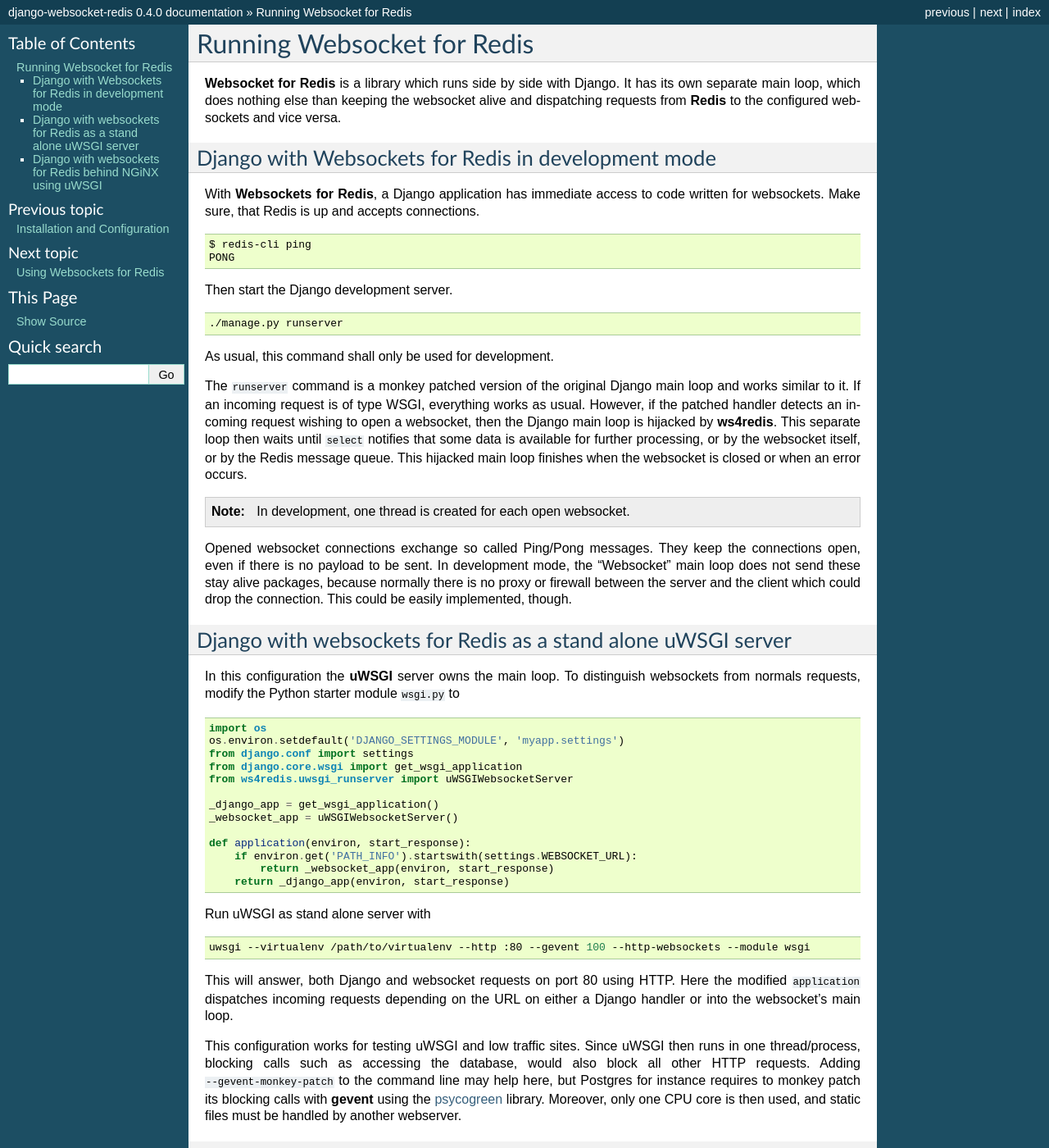
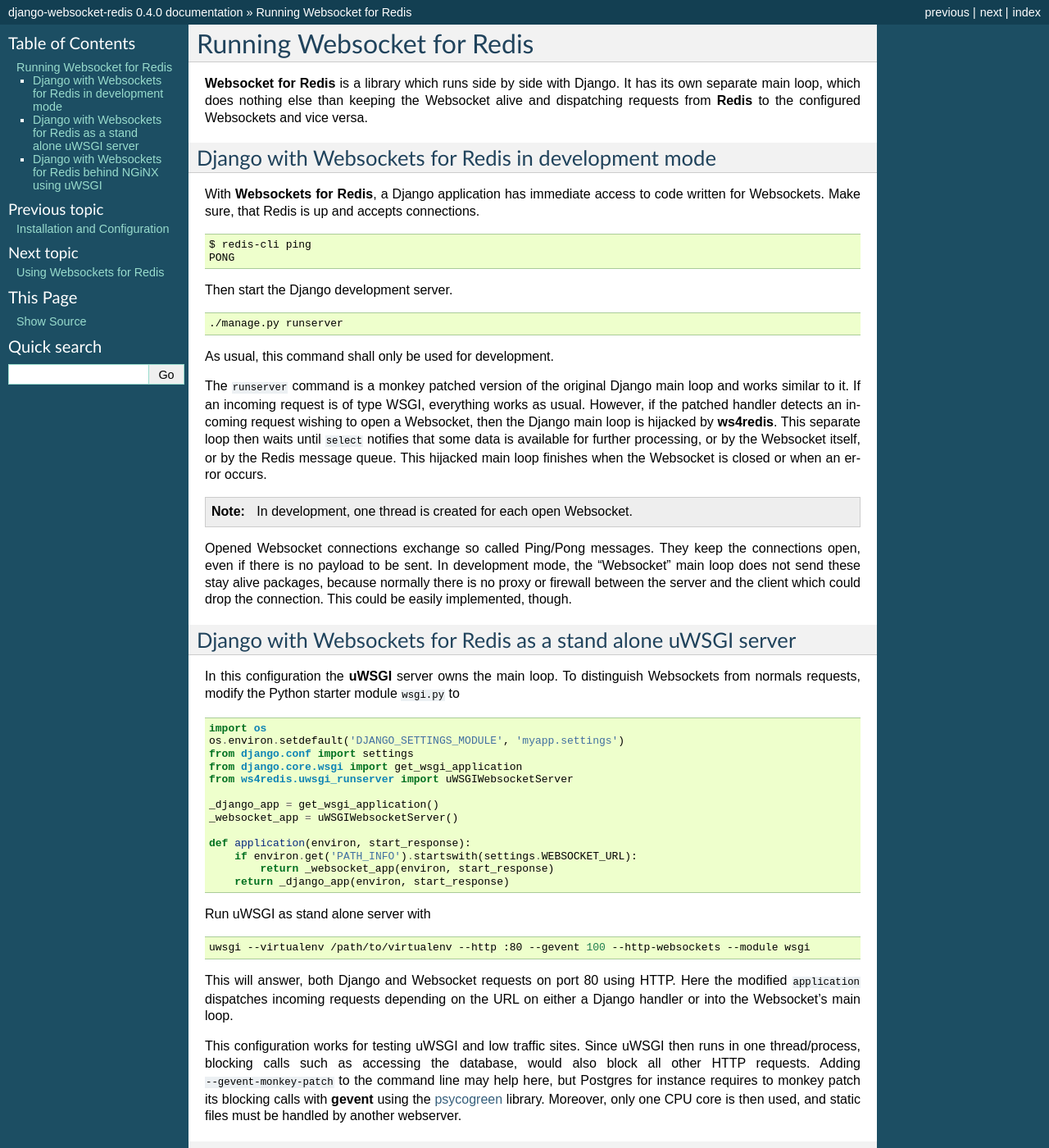
Before and after one commit to jrief/django-websocket-redis, a Sphinx documentation site: the page built from docs/running.rst, in a window 1280 px wide and 1400 px high. Shown: the whole window at 82% size. Built offline with Sphinx 7.4.7, drawn with Linux system fonts in a browser that asks for light colours; some of the changed text lies outside the part shown.

Commit message:
Updated docs

```diff
--- a/docs/debugging.rst
+++ b/docs/debugging.rst
@@ -16,14 +16,14 @@ entry points. You shall rarely need to access the Websocket Loop, because intent
 no hooks for adding server side logics. The latter must reside inside the Django loop using Redis
 as the communication engine between those two.
 
-A reason one might need to debug inside the websocket loop, is, because the subscriber was
+A reason one might need to debug inside the Websocket loop, is, because the subscriber was
 overridden using the configuration setting ``WS4REDIS_SUBSCRIBER``. Therefore, one of the aims of
 this project is to facilitate the entry level for debugging. During development, hence the server
 is started with ``./manage.py runserver``, this is achieved by hijacking the Django loop. Then the
-connection is kept open, until the client closes the websocket.
+connection is kept open, until the client closes the Websocket.
 
 If existing workers do not return, Django creates a thread for new incoming requests. This means
-that during debugging, each websocket connection owns its own thread. Such an approach is perfectly
+that during debugging, each Websocket connection owns its own thread. Such an approach is perfectly
 feasible, however it scales badly and therefore should not be used during production.
 
 Query the datastore
--- a/docs/running.rst
+++ b/docs/running.rst
@@ -5,13 +5,13 @@ Running Websocket for Redis
 ===========================
 
 **Websocket for Redis** is a library which runs side by side with Django. It has its own separate
-main loop, which does nothing else than keeping the websocket alive and dispatching requests
-from **Redis** to the configured websockets and vice versa.
+main loop, which does nothing else than keeping the Websocket alive and dispatching requests
+from **Redis** to the configured Websockets and vice versa.
 
 Django with Websockets for Redis in development mode
 ====================================================
 With **Websockets for Redis**, a Django application has immediate access to code written for
-websockets. Make sure, that Redis is up and accepts connections.
+Websockets. Make sure, that Redis is up and accepts connections.
 
 .. code-block:: bash
 
@@ -28,21 +28,21 @@ As usual, this command shall only be used for development.
 
 The ``runserver`` command is a monkey patched version of the original Django main loop and works
 similar to it. If an incoming request is of type WSGI, everything works as usual. However, if the
-patched handler detects an incoming request wishing to open a websocket, then the Django main
+patched handler detects an incoming request wishing to open a Websocket, then the Django main
 loop is hijacked by **ws4redis**. This separate loop then waits until ``select`` notifies that some
-data is available for further processing, or by the websocket itself, or by the Redis message queue.
-This hijacked main loop finishes when the websocket is closed or when an error occurs.
+data is available for further processing, or by the Websocket itself, or by the Redis message queue.
+This hijacked main loop finishes when the Websocket is closed or when an error occurs.
 
-.. note:: In development, one thread is created for each open websocket.
+.. note:: In development, one thread is created for each open Websocket.
 
-Opened websocket connections exchange so called Ping/Pong messages. They keep the connections open,
+Opened Websocket connections exchange so called Ping/Pong messages. They keep the connections open,
 even if there is no payload to be sent. In development mode, the “Websocket” main loop does not send
 these stay alive packages, because normally there is no proxy or firewall between the server and the
 client which could drop the connection. This could be easily implemented, though.
 
-Django with websockets for Redis as a stand alone uWSGI server
+Django with Websockets for Redis as a stand alone uWSGI server
 ==============================================================
-In this configuration the **uWSGI** server owns the main loop. To distinguish websockets from
+In this configuration the **uWSGI** server owns the main loop. To distinguish Websockets from
 normals requests, modify the Python starter module ``wsgi.py`` to
 
 .. code-block:: python
@@ -67,9 +67,9 @@ Run uWSGI as stand alone server with
 
 	uwsgi --virtualenv /path/to/virtualenv --http :80 --gevent 100 --http-websockets --module wsgi
 
-This will answer, both Django and websocket requests on port 80 using HTTP. Here the modified
+This will answer, both Django and Websocket requests on port 80 using HTTP. Here the modified
 ``application`` dispatches incoming requests depending on the URL on either a Django handler or
-into the websocket's main loop.
+into the Websocket's main loop.
 
 This configuration works for testing uWSGI and low traffic sites. Since uWSGI then runs in one
 thread/process, blocking calls such as accessing the database, would also block all other HTTP
```
Also changed, not shown: other parts of docs/running.rst (+12 -11 lines), docs/heartbeats.rst (+6 -6 lines), docs/installation.rst (+20 -7 lines), docs/testing.rst (+4 -4 lines), docs/usage.rst (+10 -10 lines).
